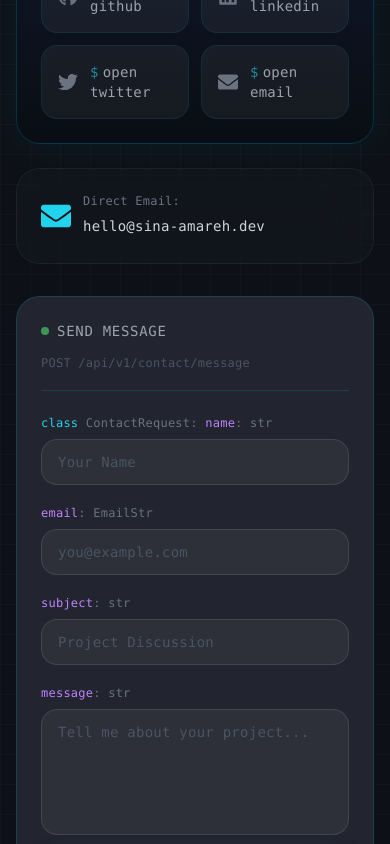
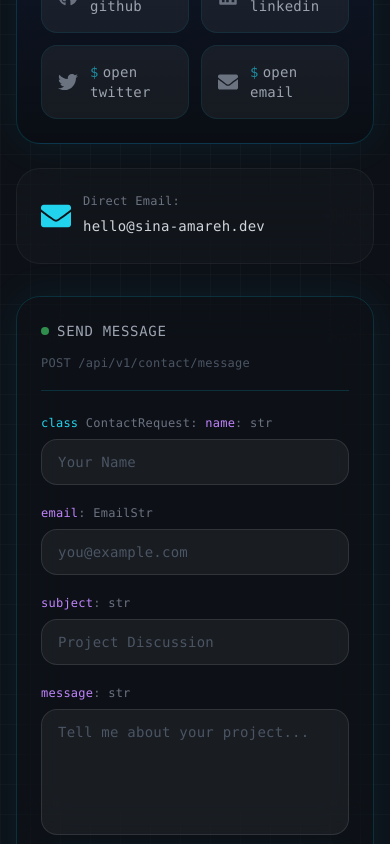
Before and after one commit to Sina-Amare/Portfolio, a Next.js app: page /#contact in a window 390 px wide. Shown: the part 11156-12000 px from the top of the page. Built offline with nearby package versions, Linux system fonts and the light colour scheme.

Commit message:
style: unify terminal aesthetic for all cards and finalize responsiveness

```diff
--- a/components/ui/GlassCard.tsx
+++ b/components/ui/GlassCard.tsx
@@ -32,7 +32,8 @@ export const GlassCard = ({
 
   const variantStyles = {
     default: "bg-white/5 border-white/10",
-    terminal: "bg-[#282a36]/80 border-cyan-500/20 backdrop-blur-xl",
+    terminal:
+      "bg-gradient-to-b from-[#0f172a]/98 to-[#0a0e14]/98 border-cyan-500/20 backdrop-blur-xl shadow-[0_0_40px_rgba(6,182,212,0.08)]",
     subtle: "bg-white/[0.02] border-white/5",
   };
 
```
